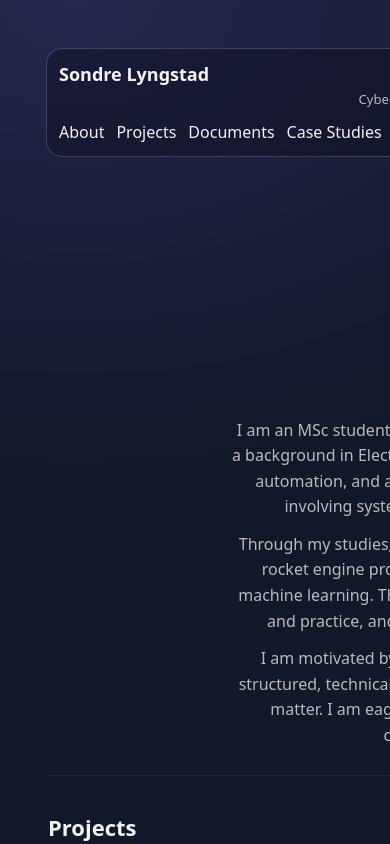
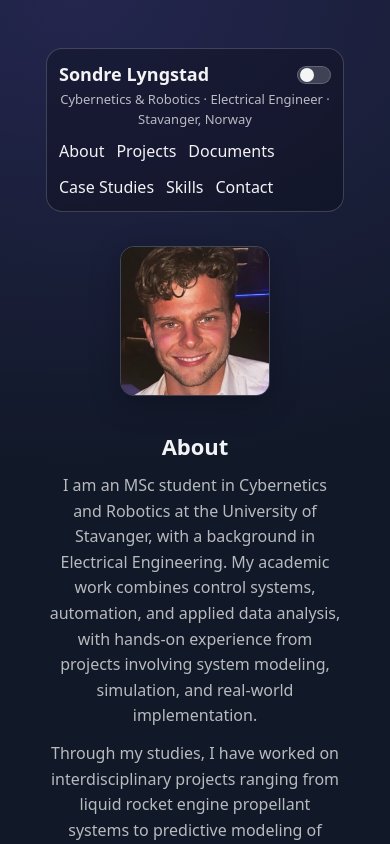
Before and after one commit to solyn00/sondre-portfolio, a Vue app: page / in a window 390 px wide. Shown: the top 844 px of the page. Built offline with nearby package versions, Linux system fonts and the light colour scheme.

Commit message:
fix iphone view

```diff
--- a/src/App.vue
+++ b/src/App.vue
@@ -835,6 +835,27 @@ h3 { margin: 0 0 10px; font-size: 16px; }
   margin-right: auto;
 }
 
+/* ✅ Hard stop: never allow layout wider than the device */
+html, body {
+  max-width: 100%;
+  overflow-x: clip; /* better than hidden on iOS */
+}
+
+#app, .page, .header, .main, .section {
+  max-width: 100%;
+}
+
+/* ✅ Flex children that otherwise can force overflow on iOS */
+.header, .brand, .headerRight, .nav, .sectionHeader, .card {
+  min-width: 0;
+}
+
+/* ✅ Media elements can silently overflow */
+img, video, iframe, canvas, svg {
+  max-width: 100%;
+  height: auto;
+}
+
 
 
 .footer { padding-top: 18px; }
```
